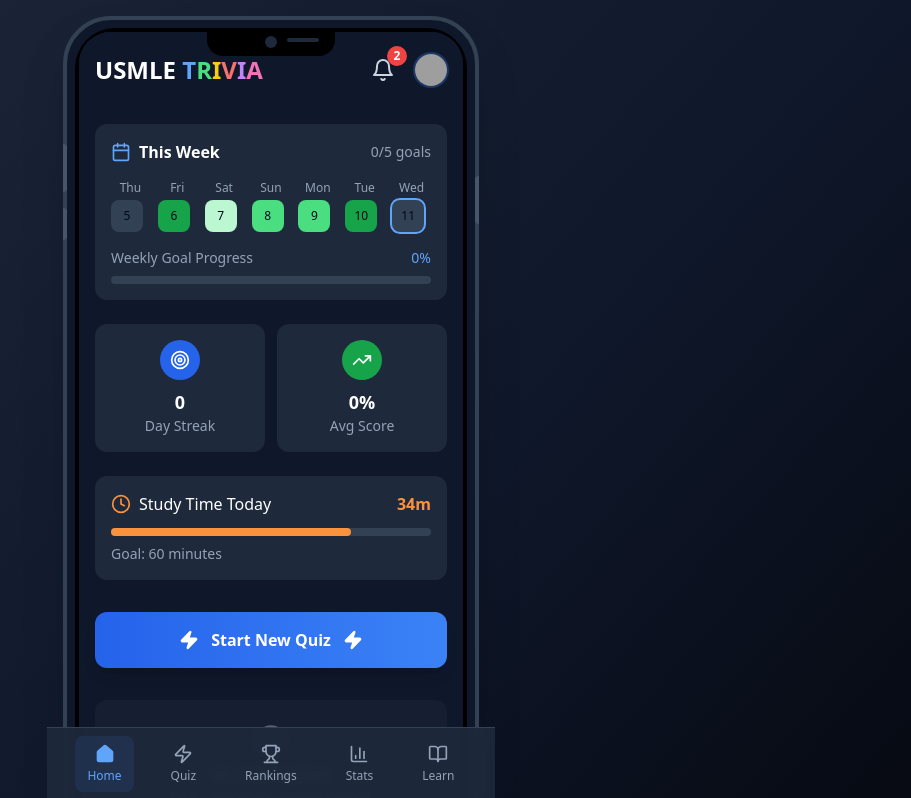
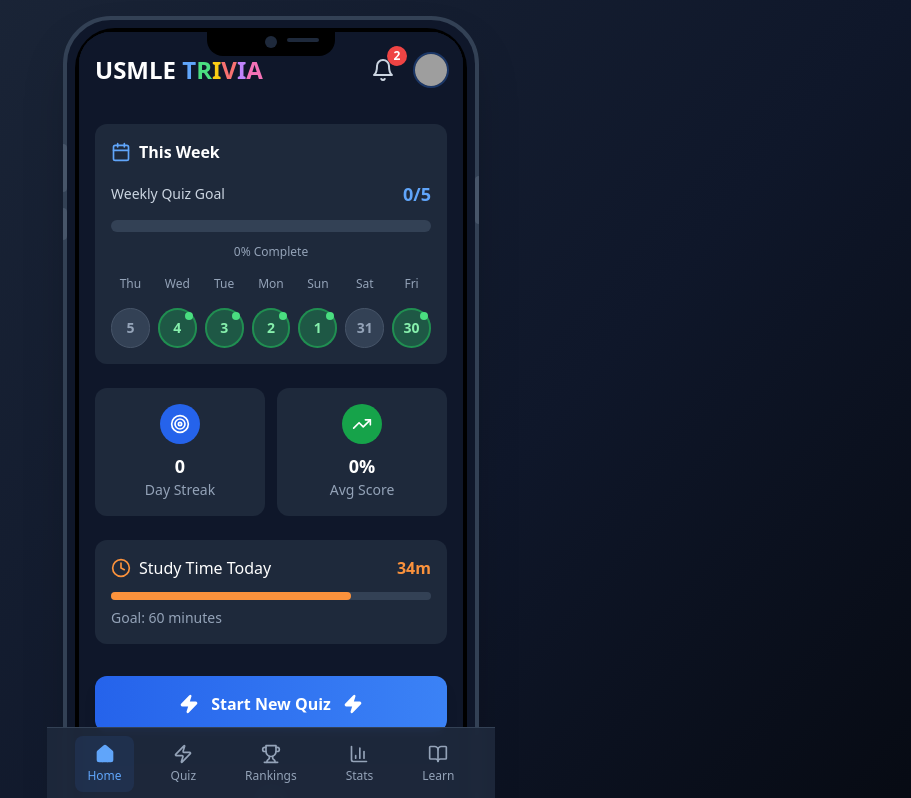
Before and after one commit to intelogroup/usmle-trivia-quiz-flow, a React (Vite) app: page / in a window 1280 px wide. Shown: the top 798 px of the page, without its empty margins (369-1280 px from the left). Built offline with nearby package versions, Linux system fonts and the light colour scheme; grey boxes are pictures that could not be loaded.

Commit message:
Refactor: Improve "This Week" section on home page
- Clarified the goal statement and consolidated the progress bar.
- Transformed the day/date list into an interactive mini-calendar.
- Improved visual feedback and engagement.

```diff
--- a/src/components/StudyProgressTracker.tsx
+++ b/src/components/StudyProgressTracker.tsx
@@ -9,17 +9,21 @@ const StudyProgressTracker = () => {
   const userProgress = getUserProgress();
   const weeklyProgress = calculateWeeklyProgress();
 
-  // Generate study calendar data (last 7 days)
+  // Generate study calendar data (last 7 days, Thu-Wed sequence)
   const getStudyCalendar = () => {
     const days = [];
     const today = new Date();
 
+    // Find the Thursday of current week (6 days ago to today)
+    const currentDayOfWeek = today.getDay(); // 0 = Sunday, 1 = Monday, ..., 6 = Saturday
+    const daysFromThursday = (currentDayOfWeek + 3) % 7; // Days since last Thursday
+
     for (let i = 6; i >= 0; i--) {
       const date = new Date(today);
-      date.setDate(date.getDate() - i);
+      date.setDate(date.getDate() - daysFromThursday + (i - 6));
 
       // Mock activity data - in real app, this would come from actual quiz history
-      const hasActivity = Math.random() > 0.3;
+      const hasActivity = Math.random() > 0.4;
       const intensity = hasActivity ? Math.floor(Math.random() * 3) + 1 : 0;
 
       days.push({
@@ -27,7 +31,7 @@ const StudyProgressTracker = () => {
         dayName: date.toLocaleDateString('en-US', { weekday: 'short' }),
         hasActivity,
         intensity, // 0-3 scale
-        isToday: i === 0
+        isToday: date.toDateString() === today.toDateString()
       });
     }
 
@@ -36,12 +40,13 @@ const StudyProgressTracker = () => {
 
   const studyDays = getStudyCalendar();
 
-  const getIntensityColor = (intensity: number) => {
-    switch (intensity) {
-      case 1: return 'bg-green-200';
-      case 2: return 'bg-green-400';
-      case 3: return 'bg-green-600';
-      default: return 'bg-slate-700';
+  const getDayBubbleStyle = (day: any) => {
+    if (day.isToday) {
+      return 'bg-blue-500 text-white ring-2 ring-blue-400 ring-offset-2 ring-offset-slate-800';
+    } else if (day.hasActivity) {
+      return 'bg-green-500/30 text-green-300 border-2 border-green-500/50';
+    } else {
+      return 'bg-slate-700 text-slate-400 border border-slate-600';
     }
   };
 
@@ -54,38 +59,55 @@ const StudyProgressTracker = () => {
             <Calendar className="w-5 h-5 mr-2 text-blue-400" />
             This Week
           </h3>
-          <div className="text-sm text-slate-400">
-            {weeklyProgress.completed}/{weeklyProgress.goal} goals
+        </div>
+
+        {/* Clearer Goal Statement */}
+        <div className="space-y-3 mb-4">
+          <div className="flex justify-between items-center">
+            <span className="text-sm font-medium text-slate-300">Weekly Quiz Goal</span>
+            <span className="text-lg font-bold text-blue-400">{weeklyProgress.completed}/{weeklyProgress.goal}</span>
+          </div>
+
+          {/* Progress Bar */}
+          <div className="w-full bg-slate-700 rounded-full h-3">
+            <div
+              className="bg-gradient-to-r from-blue-500 to-green-500 h-3 rounded-full transition-all duration-500"
+              style={{ width: `${weeklyProgress.percentage}%` }}
+            ></div>
+          </div>
+
+          <div className="text-xs text-slate-400 text-center">
+            {Math.round(weeklyProgress.percentage)}% Complete
           </div>
         </div>
 
-        {/* Study Calendar */}
-        <div className="grid grid-cols-7 gap-2 mb-4">
-          {studyDays.map((day, index) => (
-            <div key={index} className="text-center">
-              <div className="text-xs text-slate-400 mb-1">{day.dayName}</div>
-              <div
-                className={`w-8 h-8 rounded-lg flex items-center justify-center text-xs font-medium transition-all ${
-                  getIntensityColor(day.intensity)
-                } ${day.isToday ? 'ring-2 ring-blue-400' : ''}`}
-              >
-                {day.date}
+        {/* Visual Mini-Calendar */}
+        <div className="space-y-3">
+          {/* Day Labels */}
+          <div className="grid grid-cols-7 gap-2">
+            {studyDays.map((day, index) => (
+              <div key={index} className="text-center">
+                <div className="text-xs text-slate-400 mb-1 font-medium">{day.dayName}</div>
               </div>
-            </div>
-          ))}
-        </div>
+            ))}
+          </div>
 
-        {/* Progress Bar */}
-        <div className="space-y-2">
-          <div className="flex justify-between text-sm">
-            <span className="text-slate-400">Weekly Goal Progress</span>
-            <span className="text-blue-400">{Math.round(weeklyProgress.percentage)}%</span>
-          </div>
-          <div className="w-full bg-slate-700 rounded-full h-2">
-            <div
-              className="bg-gradient-to-r from-blue-500 to-green-500 h-2 rounded-full transition-all duration-500"
-              style={{ width: `${weeklyProgress.percentage}%` }}
-            ></div>
+          {/* Day Bubbles */}
+          <div className="grid grid-cols-7 gap-2">
+            {studyDays.map((day, index) => (
+              <div key={index} className="flex justify-center">
+                <div
+                  className={`w-10 h-10 rounded-full flex items-center justify-center text-sm font-bold transition-all duration-200 hover:scale-105 ${
+                    getDayBubbleStyle(day)
+                  }`}
+                >
+                  {day.date}
+                  {day.hasActivity && !day.isToday && (
+                    <div className="absolute w-2 h-2 bg-green-400 rounded-full transform translate-x-3 -translate-y-3"></div>
+                  )}
+                </div>
+              </div>
+            ))}
           </div>
         </div>
       </div>
```
